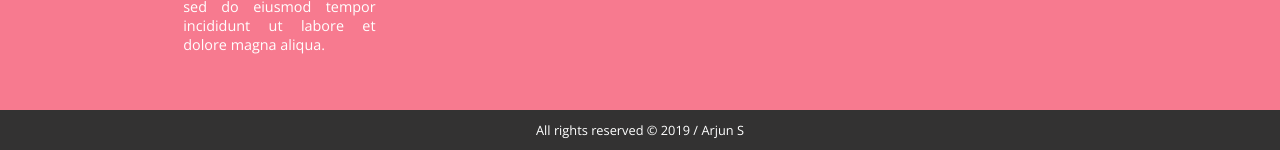
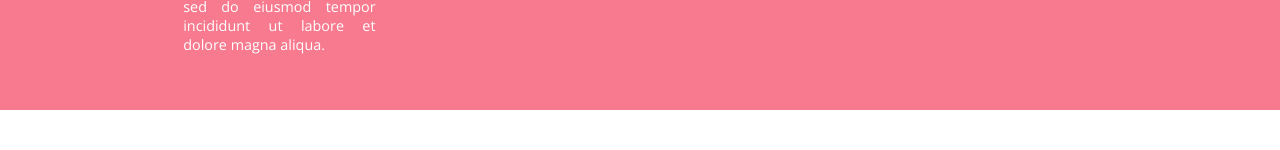
Before and after one commit to rohitbagal113/oibsip_taskno1, a plain HTML site: page index.html in a window 1280 px wide. Shown: the part 2097-2247 px from the top of the page. After the commit the page ends 2207 px from the top, so only its background shows below. Drawn offline with nearby package versions, Linux system fonts and the light colour scheme.

Commit message:
Update index.html

```diff
--- a/index.html
+++ b/index.html
@@ -141,9 +141,6 @@
 
     </div>
 
-    <div class="dev_contact">
-        <p>All rights reserved © 2019 / Arjun S</p>
-    </div>
 
 
 </body>
```
